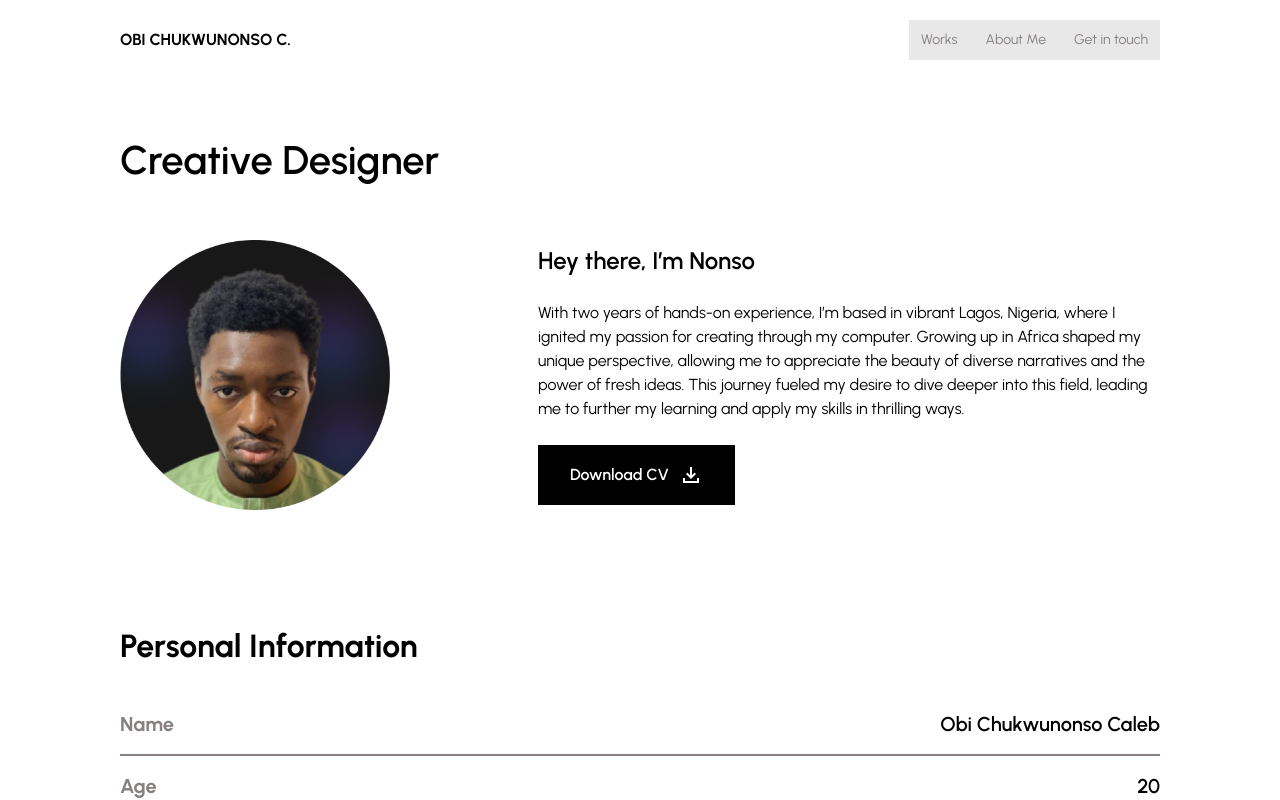
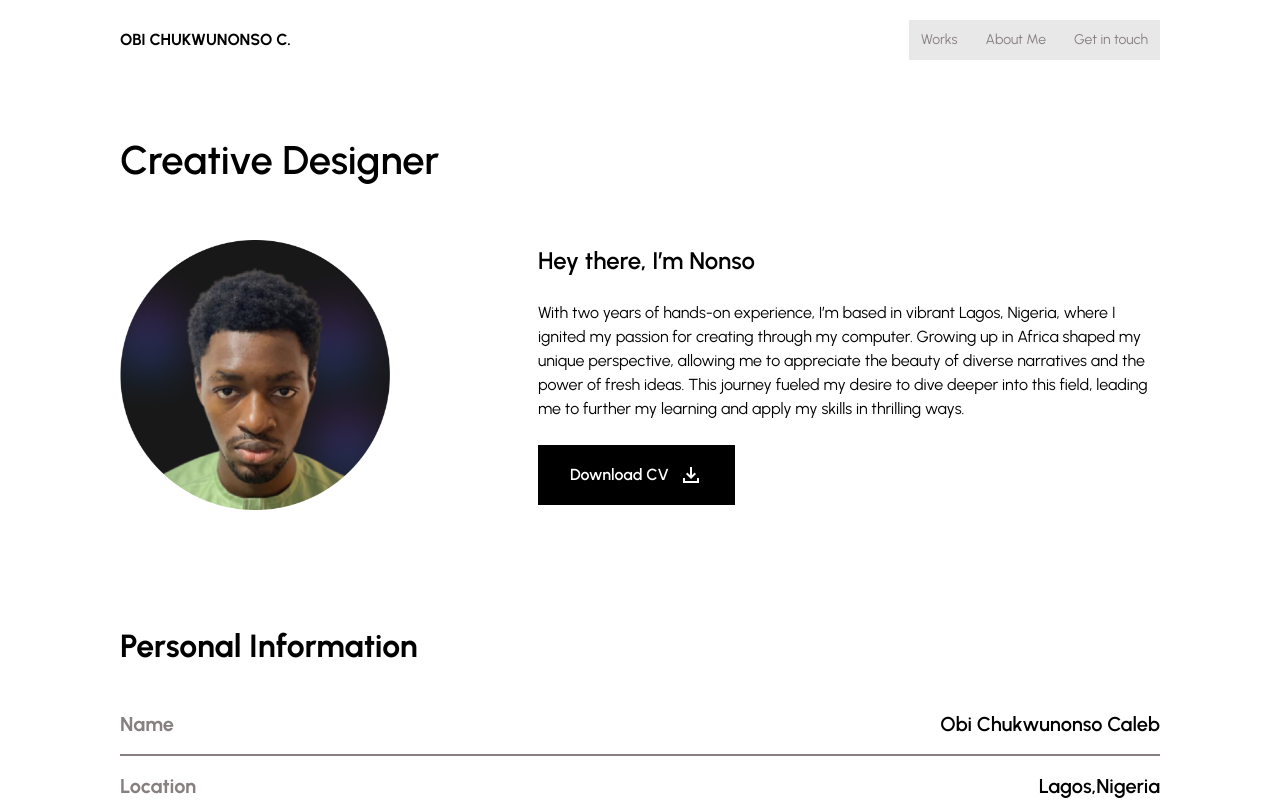
Before and after one commit to wobiR99/Nonso-portfolio, a React (Vite) app: page /aboutme in a window 1280 px wide. Shown: the top 800 px of the page. Built offline with nearby package versions, Linux system fonts and the light colour scheme.

Commit message:
personal info update

```diff
--- a/src/components/aboutme/PersonalInfo.jsx
+++ b/src/components/aboutme/PersonalInfo.jsx
@@ -1,17 +1,10 @@
 import React from "react";
 
 const PersonalInfo = () => {
-  const age = new Date();
-  const myAge = age.getFullYear();
-
   const infos = [
     {
       info: "Name",
       details: "Obi Chukwunonso Caleb",
-    },
-    {
-      info: "Age",
-      details: myAge - 2004,
     },
     {
       info: "Location",
```
